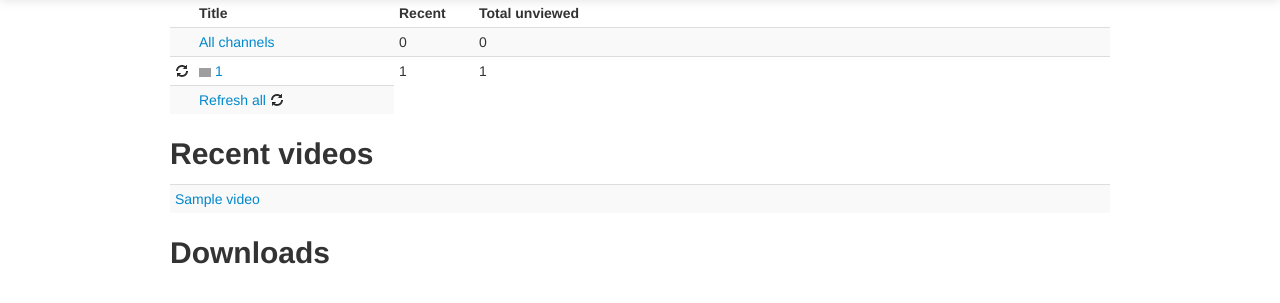
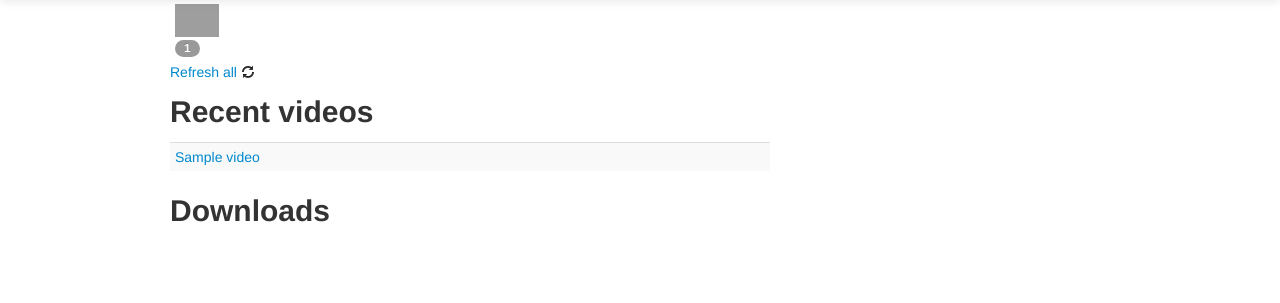
Before and after one commit to dbr/webtools, a Django app: page /youtube/ in a window 1280 px wide. Shown: the part 41-344 px from the top of the page. Run offline with Django 3.2, Linux system fonts and the light colour scheme; tables that the repository leaves empty hold one stand-in row (values such as "Sample post"); some libraries are stand-ins or nearby versions; grey boxes are pictures that could not be loaded.

Commit message:
Attempt at more compact listing of channels, using icons instead of a list
Looks pretty, but slightly less functional and the tooltip showing the channel name is annoying on the iOS browser (click once to show tooltip, again to activate the link)

```diff
--- a/ytdl/templates/ytdl/list_channels.html
+++ b/ytdl/templates/ytdl/list_channels.html
@@ -4,49 +4,40 @@
 <link href="/static/css/pop.css" media="all" rel="stylesheet" type="text/css"/>
 <script language="javascript" src="/static/js/jquery.pop.js" type="text/javascript"></script>
 <script language="javascript" src="/static/js/jquery.timeago.js" type="text/javascript"></script>
+<script language="javascript" src="/static/js/bootstrap.js" type="text/javascript"></script>
 {% endblock %}
 
 {% block content %}
 
 {% include "ytdl/navbar.html" %}
 
-<table class="table table-striped table-hover table-condensed" id="videos">
-  <colgroup>
-    <col width="20px"></col>
-    <col width="200px"></col>
-    <col width="80px"></col>
-    <col></col>
-  </colgroup>
-  <thead>
-    <th></th>
-    <th>Title</th>
-    <th>Recent</th>
-    <th>Total unviewed</th>
-  </thead>
-  <tr>
-    <td></td>
-    <td><a href="{% url 'ytdl.views.view_channel' '_all' %}">All channels</a></td>
-    <td>0</td>
-    <td>0</td>
-  </tr>
-  {% for chan in channels %}
-  <tr>
-    <td><a href="{% url 'ytdl.views.refresh_channel' chan.id %}" class="async"><i class="icon-refresh"></i></a></td>
-    <td>
-      <a href="{% url 'ytdl.views.view_channel' chan.id %}">
-        <img width="12px" src="{% url 'ytdl.views.channel_icon' chan.id %}"> {{ chan.chanid }}
-      </a>
-    </td>
-    <td>{{chan.num_unviewed_recently}}</td>
-    <td>{{chan.num_unviewed}}</td>
-  </tr>
-  {% endfor %}
 
-  <tr>
-    <td></td>
-    <td><a href="{% url 'ytdl.views.refresh_all' %}" class="async">Refresh all <i class="icon-refresh"></i></a></td>
-  </tr>
-</table>
+
+<div style="width:600px;">
+
+{% for chan in channels %}
+<div style="float: left; padding: 5px">
+  <!-- Main view-channel link -->
+  <a href="{% url 'ytdl.views.view_channel' chan.id %}"
+     data-toggle="tooltip" data-placement="bottom" title="{{ chan.chanid }}">
+    <img width="44px" src="{% url 'ytdl.views.channel_icon' chan.id %}" class="img-thumbnail" title="hi">
+  </a>
+  <br>
+  <!-- Refresh channel link -->
+  <a href="{% url 'ytdl.views.refresh_channel' chan.id %}" class="async"
+     data-toggle="tooltip" data-title="Refresh">
+    <span class="badge">{{ chan.num_unviewed_recently }}</span>
+  </a>
+</div>
+{% endfor %}
+<div class="clearfix">
+</div>
+
+<a href="{% url 'ytdl.views.refresh_all' %}" class="async">Refresh all <i class="icon-refresh"></i></a>
+
+<script type="text/javascript">
+  $("a").tooltip();
+</script>
 
 
 <h2>Recent videos</h2>
```
